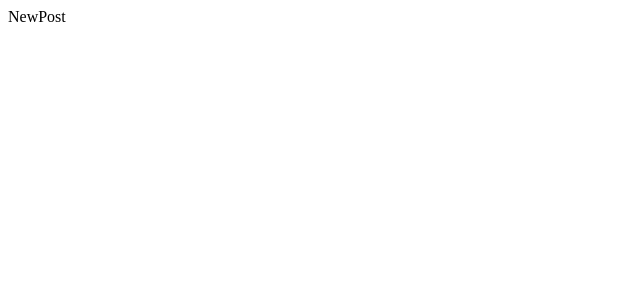
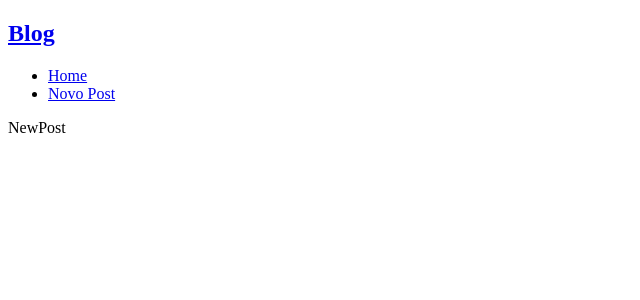
Before and after one commit to regianemr/Projeto-blog-com-Axios-e-React, a React (Vite) app: page /new in a window 1280 px wide. Shown: the top 300 px of the page, without its empty margins (0-640 px from the left). Built offline with nearby package versions, Linux system fonts and the light colour scheme; a web font is replaced by a local one.

Commit message:
criando a barra de navegacao

```diff
--- a/src/App.jsx
+++ b/src/App.jsx
@@ -1,9 +1,11 @@
+import Navbar from './components/Navbar'
 import { Outlet } from 'react-router-dom'
 import './App.css'
 
  function App() {
   return (
     <div className='App'>
+      <Navbar />
       <div className="container">
         <Outlet />
       </div>
--- /dev/null
+++ b/src/components/Navbar.jsx
@@ -0,0 +1,22 @@
+import { Link } from "react-router-dom"
+const Navbar = () => {
+  return (
+    <nav className="navbar">
+        <h2>
+            <Link to={`/`}>Blog</Link>
+        </h2>
+        <ul>
+            <li>
+                <Link to={`/`}>Home</Link>
+            </li>
+            <li>
+                <Link to={`/new`} className="new-btn">
+                    Novo Post
+                </Link>
+            </li>
+        </ul>
+    </nav>
+  )
+}
+
+export default Navbar
--- a/src/main.jsx
+++ b/src/main.jsx
@@ -2,6 +2,7 @@
 import { createRoot } from 'react-dom/client'
 import App from './App.jsx'
 
+// eslint-disable-next-line no-unused-vars
 import { createBrowserRouter, RouterProvider, Route } from 'react-router-dom'
 
 // páginas
```
